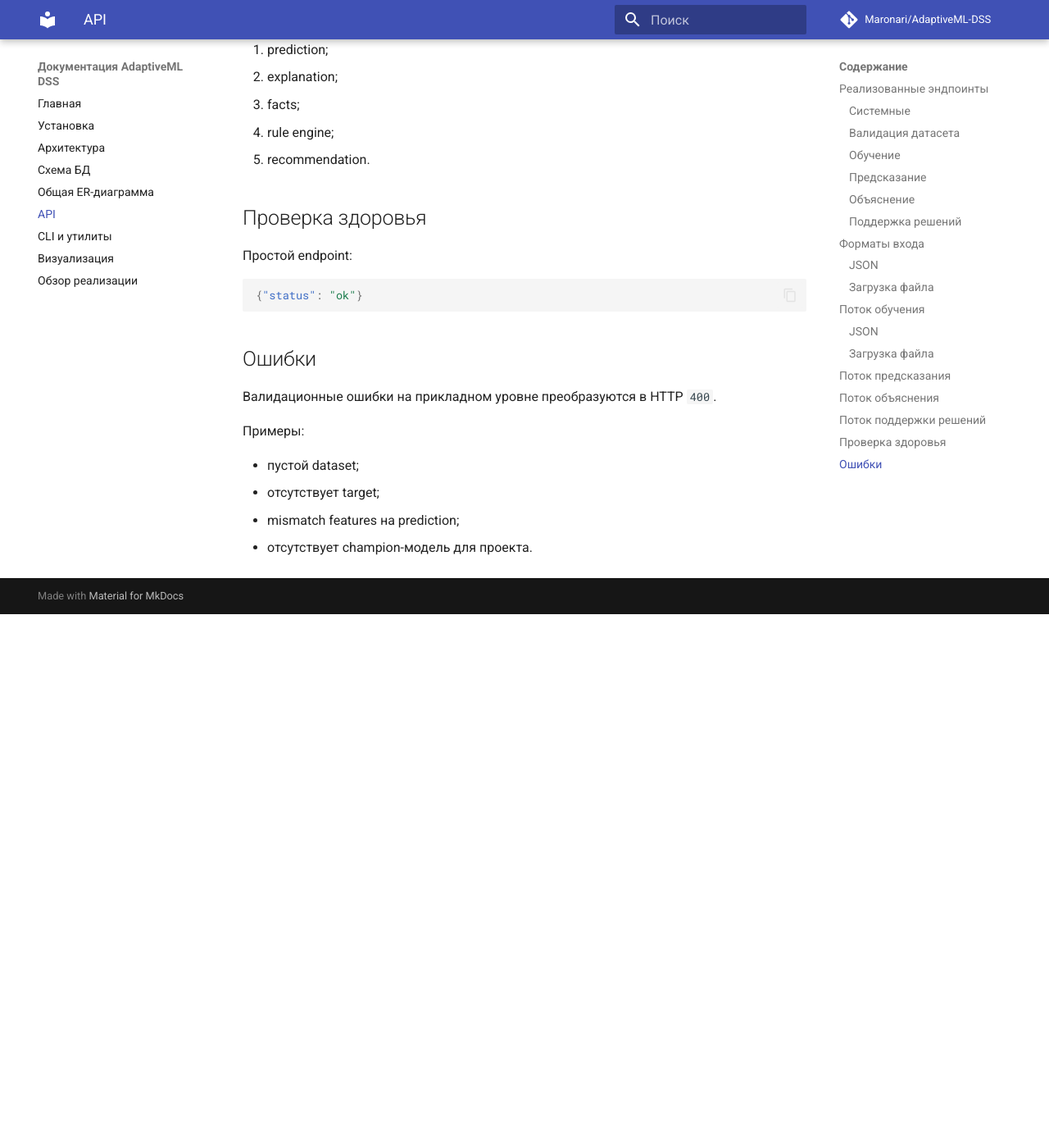
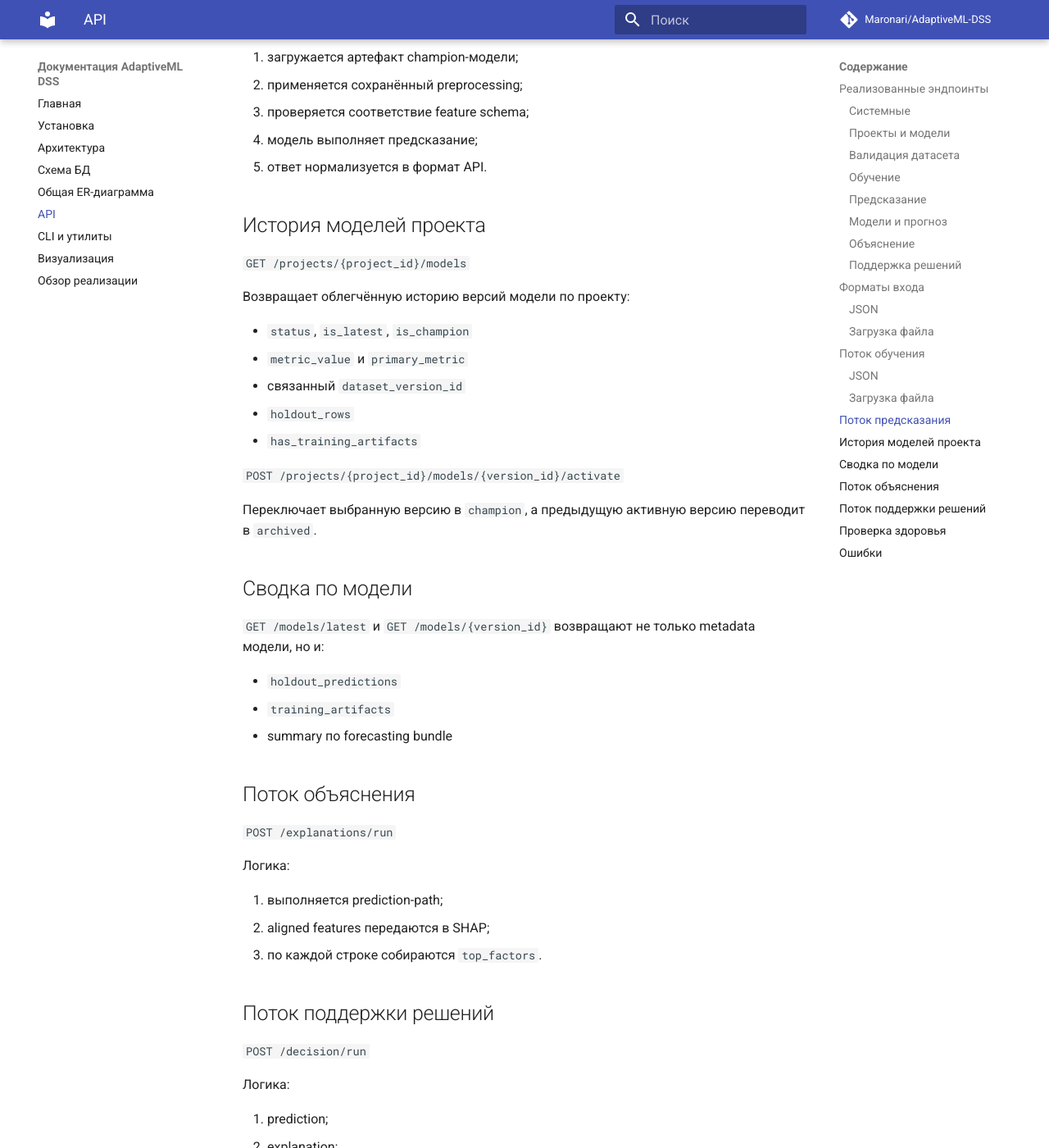
Before and after one commit to Maronari/AdaptiveML-DSS, an MkDocs documentation site: the page built from docs/api.md, in a window 1280 px wide and 1400 px high, scrolled down 3210 px. Shown: the whole window at 82% size. Built offline with MkDocs 1.6.1 and Material for MkDocs 9.7.7, drawn with Linux system fonts in a browser that asks for light colours; comment, search, counter and statistics services are not loaded; before the commit the page ends 3959 px from its top, so only the background shows below that; some of the changed text lies outside the part shown.

Commit message:
docs: refresh docs for model history and ops

```diff
--- a/docs/api.md
+++ b/docs/api.md
@@ -5,6 +5,14 @@
 ### Системные
 
 - `GET /health`
+
+### Проекты и модели
+
+- `GET /projects`
+- `POST /projects`
+- `DELETE /projects/{project_id}`
+- `GET /projects/{project_id}/models`
+- `POST /projects/{project_id}/models/{version_id}/activate`
 
 ### Валидация датасета
 
@@ -20,6 +28,17 @@
 
 - `POST /predictions/run`
 - `POST /predictions/run/file`
+- `POST /predictions/compare`
+- `POST /predictions/compare/file`
+- `POST /predictions/compare/file/schema`
+- `GET /predictions/compare/latest`
+
+### Модели и прогноз
+
+- `GET /models/latest`
+- `GET /models/{version_id}`
+- `GET /models/{version_id}/forecast`
+- `POST /forecast/run`
 
 ### Объяснение
 
@@ -69,7 +88,8 @@
 3. создаётся dataset version;
 4. запускается ML adapter;
 5. артефакт модели сериализуется в реестр;
-6. API возвращает метаданные модели и метрики.
+6. в metadata модели сохраняются holdout-предсказания и training artifacts;
+7. API возвращает метаданные модели и метрики.
 
 ### Загрузка файла
 
@@ -109,6 +129,30 @@
 4. модель выполняет предсказание;
 5. ответ нормализуется в формат API.
 
+## История моделей проекта
+
+`GET /projects/{project_id}/models`
+
+Возвращает облегчённую историю версий модели по проекту:
+
+- `status`, `is_latest`, `is_champion`
+- `metric_value` и `primary_metric`
+- связанный `dataset_version_id`
+- `holdout_rows`
+- `has_training_artifacts`
+
+`POST /projects/{project_id}/models/{version_id}/activate`
+
+Переключает выбранную версию в `champion`, а предыдущую активную версию переводит в `archived`.
+
+## Сводка по модели
+
+`GET /models/latest` и `GET /models/{version_id}` возвращают не только metadata модели, но и:
+
+- `holdout_predictions`
+- `training_artifacts`
+- summary по forecasting bundle
+
 ## Поток объяснения
 
 `POST /explanations/run`
```
Also changed, not shown: other parts of docs/api.md (+2 -0 lines), README.md (+22 -3 lines), docs/implementation-overview.md (+20 -2 lines), docs/index.md (+2 -0 lines), docs/setup.md (+36 -0 lines), docs/visualization.md (+24 -9 lines).
